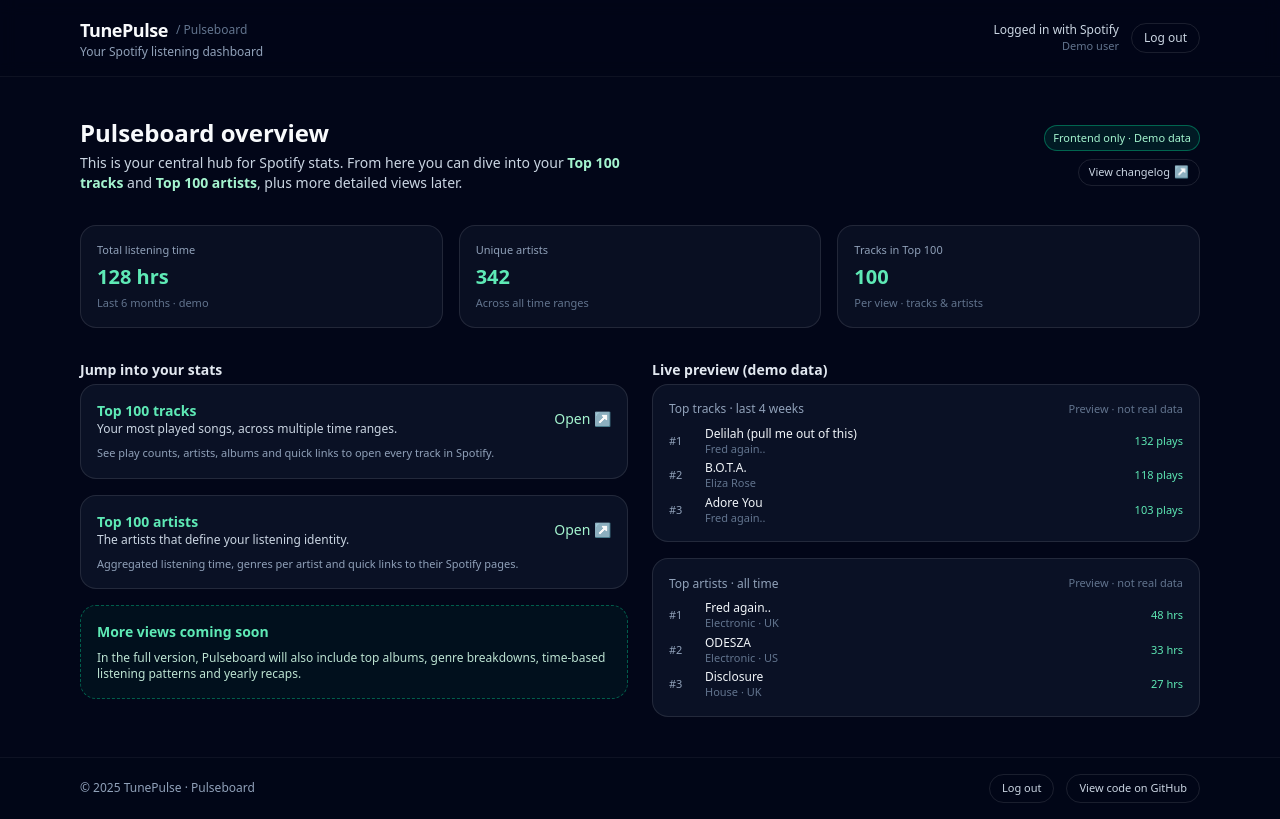
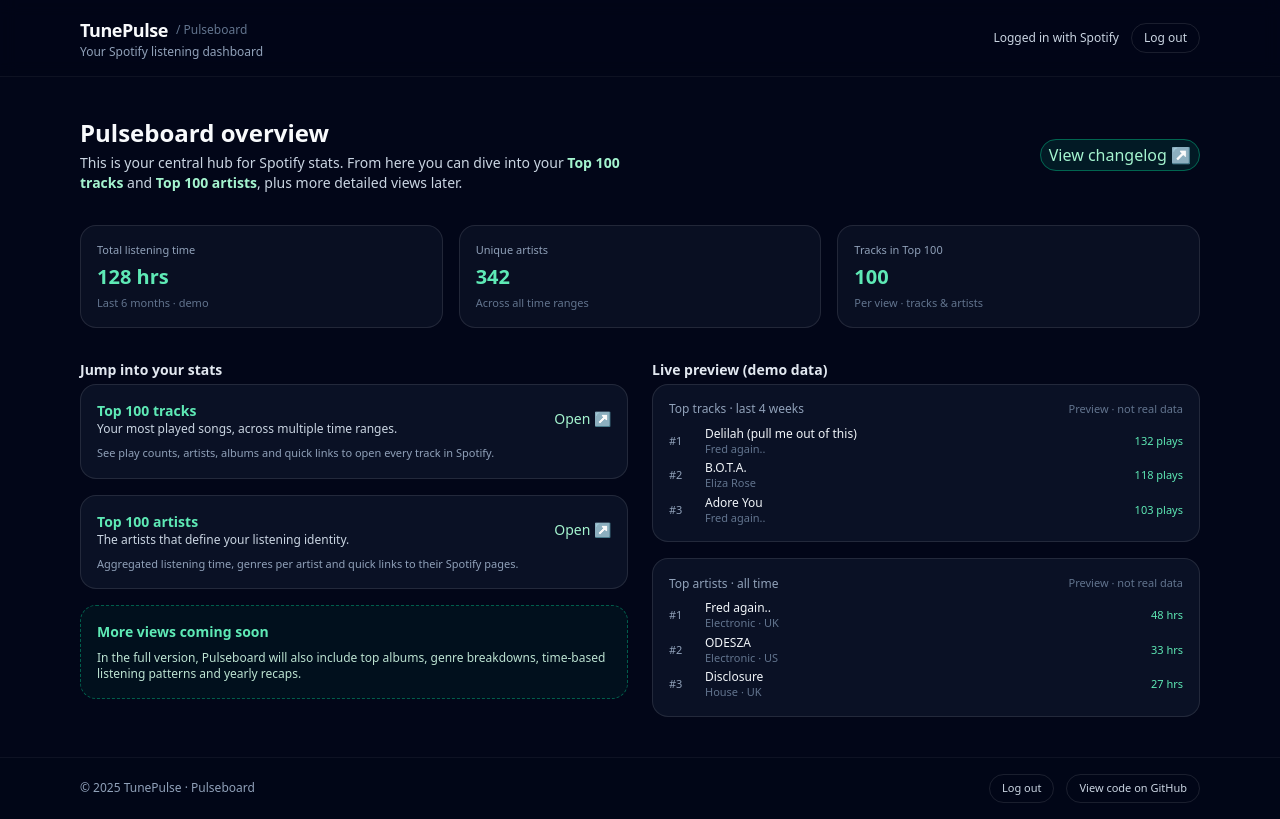
Before and after one commit to CyberNeonHD/tunepulse, a Vue app: page /pulseboard in a window 1280 px wide. Built offline with nearby package versions, Linux system fonts and the light colour scheme; no server answers.

Commit message:
Refactor changelog button and remove demo labels
Removed 'Demo user' and 'Frontend only · Demo data' labels from the PulseboardView. Updated the changelog button to a single, more prominent style and simplified its container.

```diff
--- a/src/views/PulseboardView.vue
+++ b/src/views/PulseboardView.vue
@@ -22,7 +22,6 @@
         <div class="flex items-center gap-3">
             <div class="hidden sm:flex flex-col items-end">
                     <span class="text-xs text-slate-300">Logged in with Spotify</span>
-                    <span class="text-[11px] text-slate-500">Demo user</span>
             </div>
             <button
                 type="button"
@@ -51,21 +50,14 @@
                 </p>
             </div>
 
-            <div class="flex flex-col items-end gap-2 text-[11px] text-slate-400">
-            <span class="px-2 py-1 rounded-full border border-emerald-400/40 bg-emerald-400/10 text-emerald-200">
-                Frontend only · Demo data
-            </span>
-
-            <button
-                type="button"
-                @click="$router.push({ name: 'changelog' })"
-                class="inline-flex items-center gap-1 px-2.5 py-1 rounded-full border border-white/10
-                    text-[11px] text-slate-300 hover:border-emerald-400/60 hover:text-emerald-200
-                    hover:bg-white/5 transition-colors"
-            >
-                <span>View changelog</span>
-                <span class="text-xs">↗</span>
-            </button>
+            <div>
+              <button
+                  type="button"
+                  @click="$router.push({ name: 'changelog' })"
+                  class="transition-all"
+              >
+                  <span class="text-base px-2 py-1 rounded-full border border-emerald-400/40 bg-emerald-400/10 text-emerald-200 hover:border-emerald-400/80 hover:bg-emerald-400/20 hover:text-emerald-100 transition-all">View changelog ↗</span>
+              </button>
             </div>
         </div>
 
```
